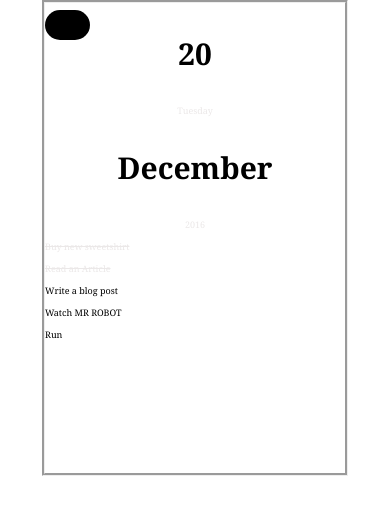
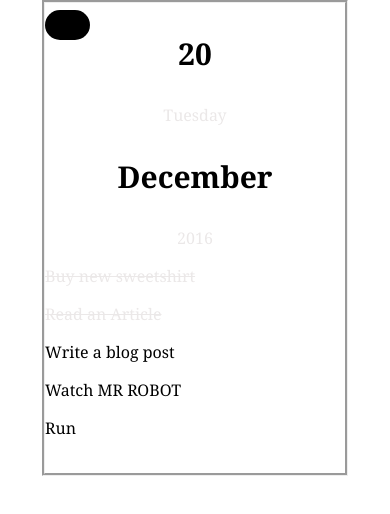
Before and after one commit to DaddyV-prog/darkmode.io, a plain HTML site: page index.html in a window 390 px wide. Shown: the top 514 px of the page. Drawn offline with Linux system fonts and the light colour scheme.

Commit message:
Update todo1.css

```diff
--- a/css/todo1.css
+++ b/css/todo1.css
@@ -73,8 +73,8 @@ input[type=checkbox]:checked~.checked{
     box-shadow: 0 0 0 1200px rgb(0, 0, 0, 0.8);
 
 }
-@media (max-width:75em){
+@media (max-width:300px){
     html{
-        font-size: 56.25%;
+        font-size: 50.25%;
     }
 }
```
